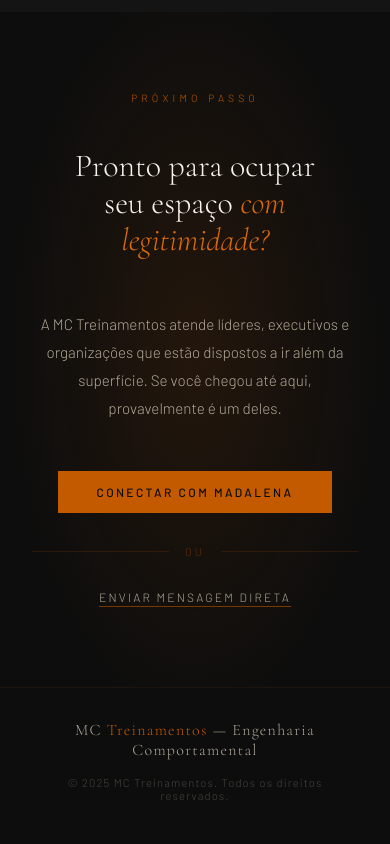
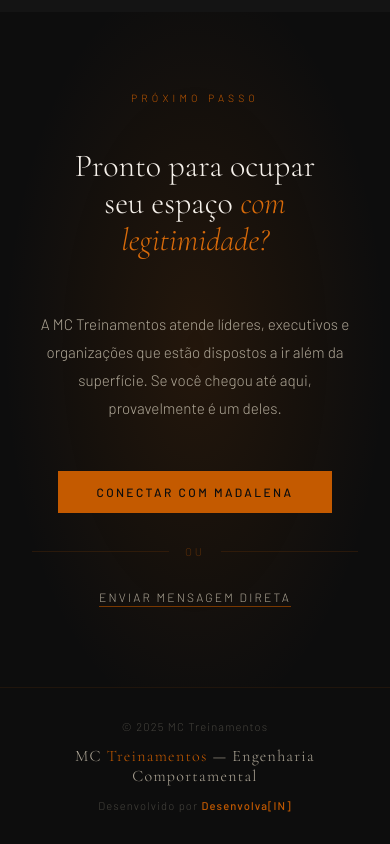
Before and after one commit to crisqua/MCVENDAS_HK, a plain HTML site: page index.html in a window 390 px wide. Shown: the part 7066-7910 px from the top of the page. Drawn offline with nearby package versions, Linux system fonts and the light colour scheme.

Commit message:
first commit

```diff
--- a/index.html
+++ b/index.html
@@ -478,18 +478,24 @@
   /* ── FOOTER ── */
   footer {
     padding: 2.5rem 4rem;
-    display: flex; align-items: center; justify-content: space-between;
+    display: grid; grid-template-columns: 1fr auto 1fr;
+    align-items: center;
     border-top: 1px solid rgba(196,90,0,.1);
   }
   .footer-brand {
     font-family: var(--serif); font-size: 1rem; color: var(--white-dim);
-    letter-spacing: .08em;
+    letter-spacing: .08em; text-align: center;
   }
   .footer-brand span { color: var(--orange); }
   .footer-copy {
     font-size: .7rem; letter-spacing: .1em;
     color: rgba(176,168,152,.35);
   }
+  .footer-dev {
+    font-size: .7rem; letter-spacing: .1em;
+    color: rgba(176,168,152,.35); text-align: right;
+  }
+  .footer-dev strong { color: var(--orange); font-weight: 500; }
 
   /* ── ANIMATIONS ── */
   @keyframes fadeUp {
@@ -522,7 +528,9 @@
     .frentes-grid { grid-template-columns: 1fr; }
     .hero-stat-row { flex-direction: column; }
     .cta-actions { flex-direction: column; }
-    footer { flex-direction: column; gap: 1rem; text-align: center; }
+    footer { grid-template-columns: 1fr; text-align: center; gap: .8rem; padding: 2rem; }
+    .footer-dev { text-align: center; }
+    .footer-copy { text-align: center; }
   }
 </style>
 </head>
@@ -819,8 +827,9 @@
 
 <!-- FOOTER -->
 <footer>
+  <div class="footer-copy">© 2025 MC Treinamentos</div>
   <div class="footer-brand">MC <span>Treinamentos</span> — Engenharia Comportamental</div>
-  <div class="footer-copy">© 2025 MC Treinamentos. Todos os direitos reservados.</div>
+  <div class="footer-dev">Desenvolvido por <strong>Desenvolva[IN]</strong></div>
 </footer>
 
 <script>
```
